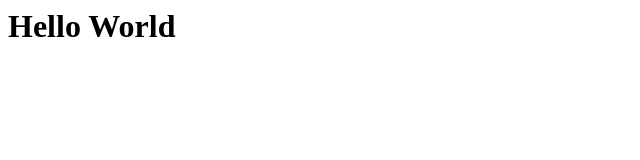
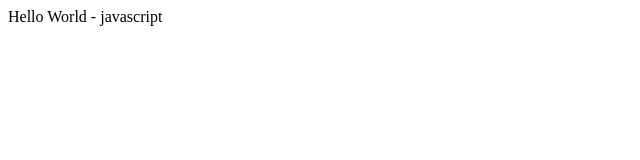
Before and after one commit to stevelj-wwb/widewatertides, a plain HTML site: page index.html in a window 1280 px wide. Shown: the whole page, without its empty margins (0-640 px from the left). Drawn offline with Linux system fonts and the light colour scheme.

Commit message:
Update index.html

```diff
--- a/index.html
+++ b/index.html
@@ -1 +1,4 @@
-<h1>Hello World</h1>
+<script type="text/javascript">
+var hello = 'Hello World - javascript';
+document.write(hello);
+</script>
```
